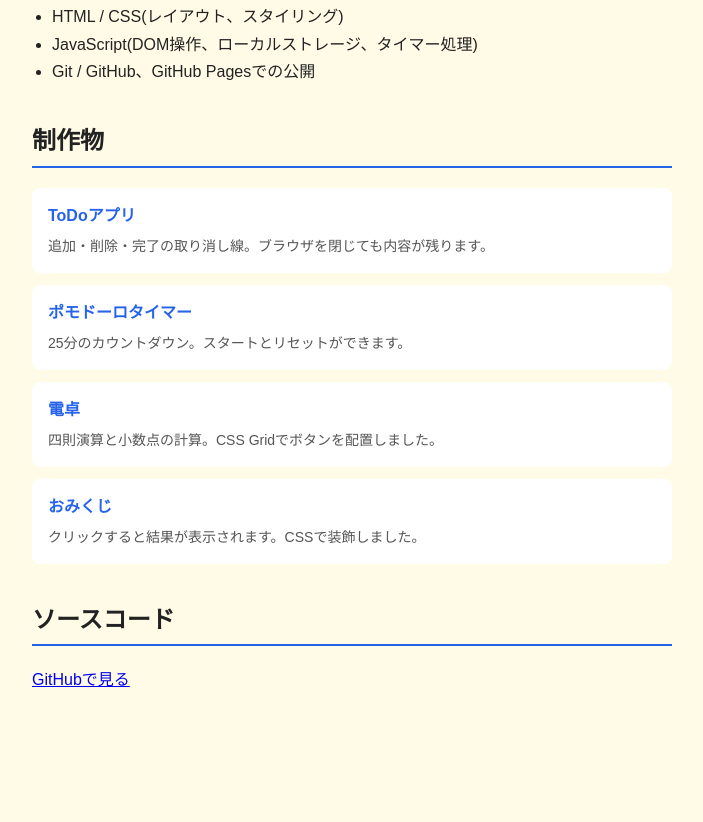
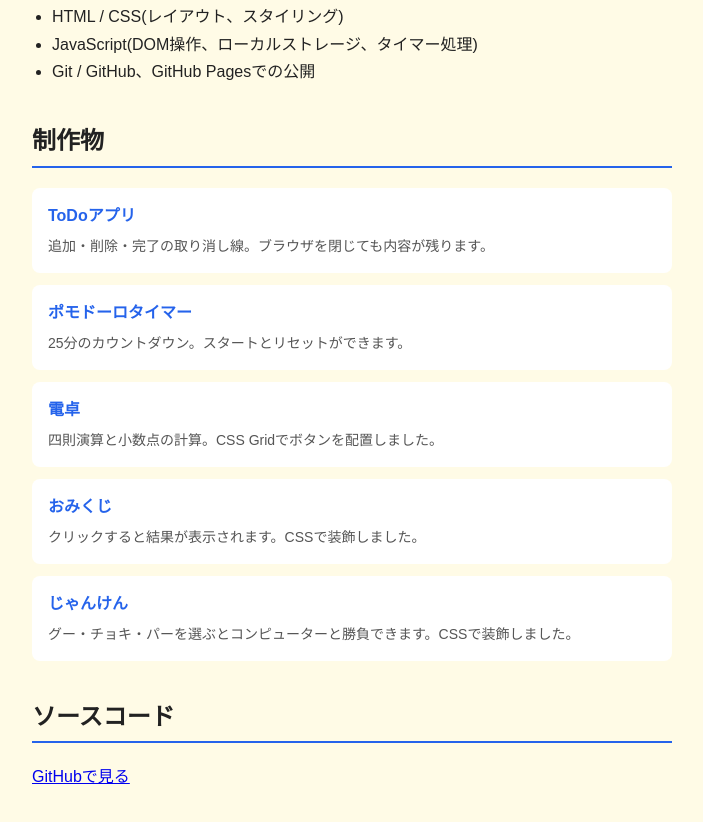
Before and after one commit to webcreator-fuma/todo-app, a plain HTML site: page index.html in a window 1280 px wide. Shown: the part 382-1204 px from the top of the page, without its empty margins (288-991 px from the left). Before the commit the page ends 1115 px from the top, so only its background shows below. Drawn offline with Linux system fonts and the light colour scheme.

Commit message:
Add files via upload

```diff
--- a/index.html
+++ b/index.html
@@ -47,7 +47,10 @@
     <a href="omikuji.html">おみくじ</a>
     <p>クリックすると結果が表示されます。CSSで装飾しました。</p>
   </div>
-
+ <div class="card">
+    <a href="janken.html">じゃんけん</a>
+    <p>グー・チョキ・パーを選ぶとコンピューターと勝負できます。CSSで装飾しました。</p>
+  </div>
   <h2>ソースコード</h2>
   <p><a href="https://github.com/webcreator-fuma/todo-app">GitHubで見る</a></p>
 </body>
```
